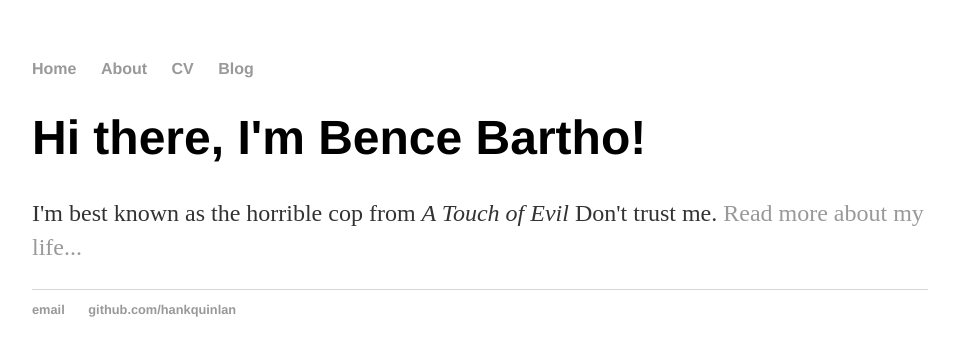
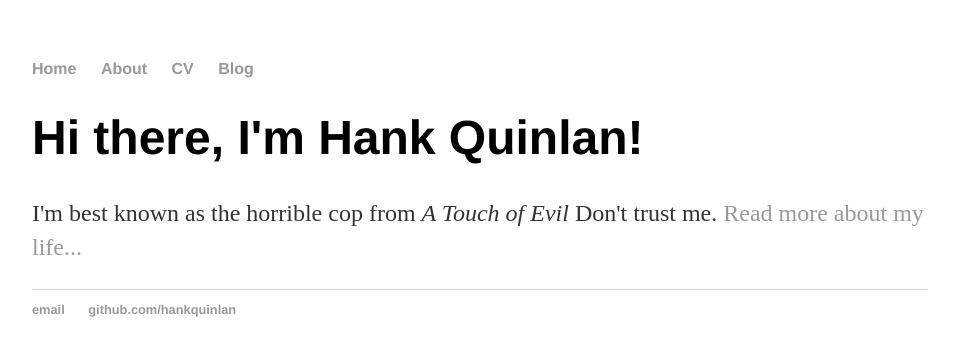
Before and after one commit to kockabence/aCloudChamberInEveryClassroom, a Jekyll site: the page built from index.html, in a window 1280 px wide. Shown: the top 356 px of the page, without its empty margins (160-1115 px from the left). Built offline with Jekyll 4.4.1, drawn with Linux system fonts in a browser that asks for light colours.

Commit message:
Update index.html

```diff
--- a/index.html
+++ b/index.html
@@ -1,30 +1,8 @@
-<!DOCTYPE html>
-<html>
-	<head>
-		<title>Bence Bartho</title>
-		<!-- link to main stylesheet -->
-		<link rel="stylesheet" type="text/css" href="/css/main.css">
-	</head>
-	<body>
-		<nav>
-    		<ul>
-        		<li><a href="/">Home</a></li>
-	        	<li><a href="/about">About</a></li>
-        		<li><a href="/cv">CV</a></li>
-        		<li><a href="/blog">Blog</a></li>
-    		</ul>
-		</nav>
-		<div class="container">
-    		<div class="blurb">
-        		<h1>Hi there, I'm Bence Bartho!</h1>
-				<p>I'm best known as the horrible cop from <em>A Touch of Evil</em> Don't trust me. <a href="/about">Read more about my life...</a></p>
-    		</div><!-- /.blurb -->
-		</div><!-- /.container -->
-		<footer>
-    		<ul>
-        		<li><a href="mailto:hankquinlanhub@gmail.com">email</a></li>
-        		<li><a href="https://github.com/hankquinlan">github.com/hankquinlan</a></li>
-			</ul>
-		</footer>
-	</body>
-</html>
+---
+layout: default
+title: Hank Quinlan, Horrible Cop
+---
+<div class="blurb">
+	<h1>Hi there, I'm Hank Quinlan!</h1>
+	<p>I'm best known as the horrible cop from <em>A Touch of Evil</em> Don't trust me. <a href="/about">Read more about my life...</a></p>
+</div><!-- /.blurb -->
```
